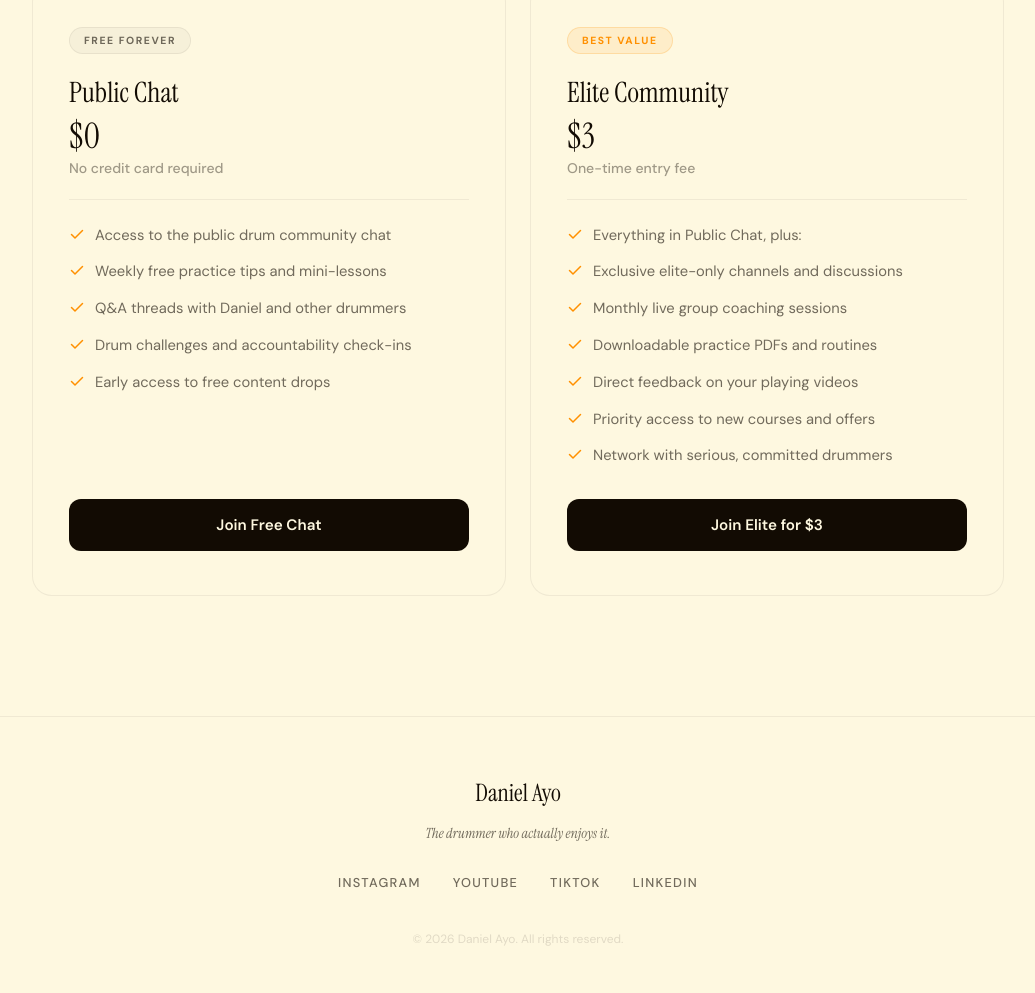
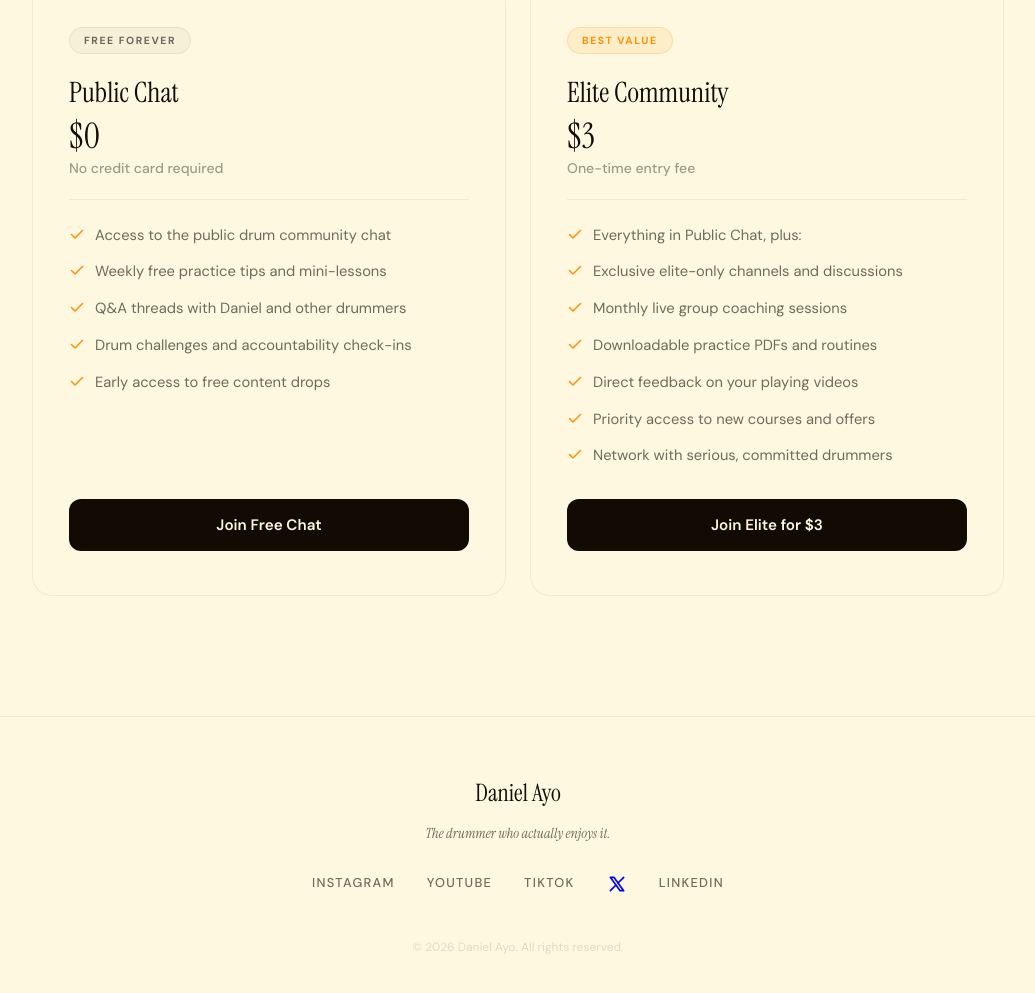
Before and after one commit to DanielFatuase/my-drummer-website, a plain HTML site: page community.html in a window 1280 px wide. Shown: the part 1056-2049 px from the top of the page, without its empty margins (122-1157 px from the left). Drawn offline with Linux system fonts and the light colour scheme.

Commit message:
Update community.html

```diff
--- a/community.html
+++ b/community.html
@@ -747,10 +747,13 @@
             <!-- ============================================================
                  FOOTER SOCIAL LINKS — Replace # with your real profile URLs
                  ============================================================ -->
-            <a href="#instagram" class="footer-link" data-hover>Instagram</a>
-            <a href="#youtube" class="footer-link" data-hover>YouTube</a>
-            <a href="#tiktok" class="footer-link" data-hover>TikTok</a>
-            <a href="#linkedin" class="footer-link" data-hover>LinkedIn</a>
+            <a href="https://www.instagram.com/oluwafiayokunumiwale?igsh=dGNrdXpobXRraXY3" target="_blank" rel="noopener noreferrer" class="footer-link" data-hover>Instagram</a>
+            <a href="https://youtube.com/@danielayo-thedrummer?si=uLlnd5gbYO4vRM5H" target="_blank" rel="noopener noreferrer" class="footer-link" data-hover>YouTube</a>
+            <a href="https://www.tiktok.com/@oluwafiayokunumiwale?is_from_webapp=1&sender_device=pc" target="_blank" rel="noopener noreferrer" class="footer-link" data-hover>TikTok</a>
+             <a href="https://x.com/ayokunumiwale" target="_blank" rel="noopener noreferrer" title="Twitter / X" aria-label="Twitter">
+                <svg width="20" height="20" viewBox="0 0 24 24" fill="none" stroke="currentColor" stroke-width="2" stroke-linecap="round" stroke-linejoin="round"><path d="M4 4l11.733 16h4.267l-11.733 -16z"/><path d="M4 20l6.768 -6.768m2.46 -2.46l6.772 -6.772"/></svg>
+            </a>
+            <a href="https://www.linkedin.com/in/oluwafiayokunumiwale" target="_blank" rel="noopener noreferrer" class="footer-link" data-hover>LinkedIn</a>
         </div>
         <div class="footer-copy">&copy; 2026 Daniel Ayo. All rights reserved.</div>
     </footer>
```
